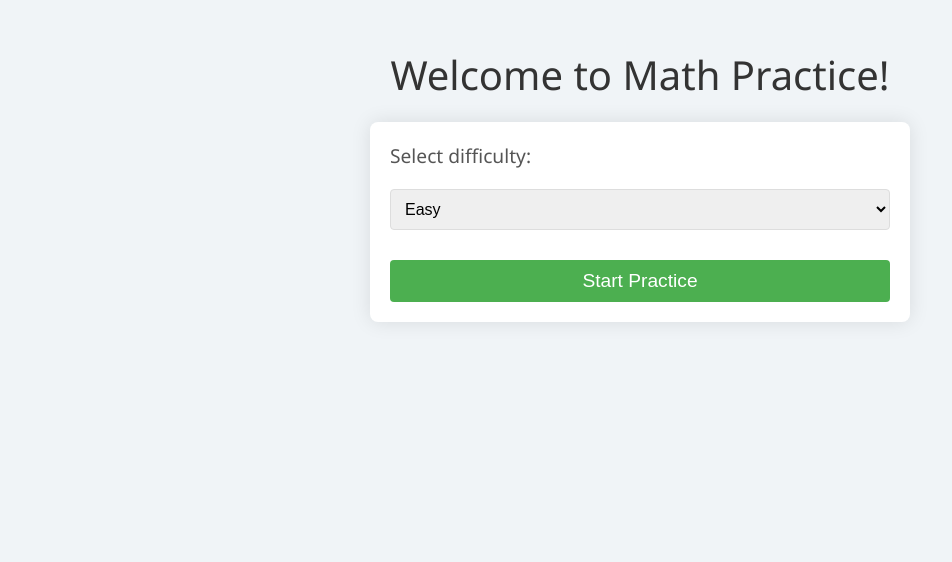
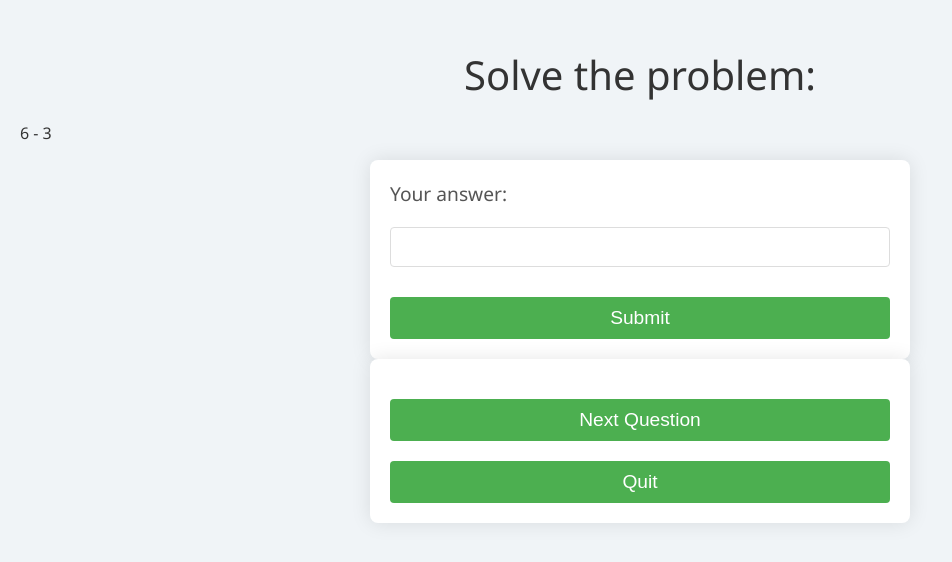
Before and after one commit to sarah8080tt/CTS285, a Flask app: page /generate_problem in a window 1280 px wide. Shown: the top 562 px of the page, without its empty margins (0-952 px from the left). Run offline with Flask 3, Linux system fonts and the light colour scheme.

Commit message:
fixed error

```diff
--- a/Dataman/templates/result.html
+++ b/Dataman/templates/result.html
@@ -1,21 +1,28 @@
+
 <!DOCTYPE html>
 <html lang="en">
 <head>
     <meta charset="UTF-8">
     <meta name="viewport" content="width=device-width, initial-scale=1.0">
-    <title>Math Practice - Set Difficulty</title>
+    <title>Math Practice - Solve Problem</title>
     <link rel="stylesheet" href="{{ url_for('static', filename='css/style.css') }}">
 </head>
 <body>
-    <h1>Welcome to Math Practice!</h1>
-    <form action="/set_difficulty" method="POST">
-        <label for="difficulty">Select difficulty:</label>
-        <select name="difficulty" id="difficulty">
-            <option value="easy">Easy</option>
-            <option value="medium">Medium</option>
-            <option value="hard">Hard</option>
-        </select>
-        <button type="submit">Start Practice</button>
+    <h1>Solve the problem:</h1>
+    <p>{{ problem }}</p>
+    {% if feedback %}
+        <p>{{ feedback }}</p>
+    {% endif %}
+    <form action="/check_answer" method="POST">
+        <label for="answer">Your answer:</label>
+        <input type="text" id="answer" name="answer" required>
+        <button type="submit">Submit</button>
     </form>
+
+    <form action="/next_question" method="POST">
+        <button type="submit" name="next" value="Next Question">Next Question</button>
+        <button type="submit" name="quit" value="Quit">Quit</button>
+    </form>
+    <br>
 </body>
 </html>
```
